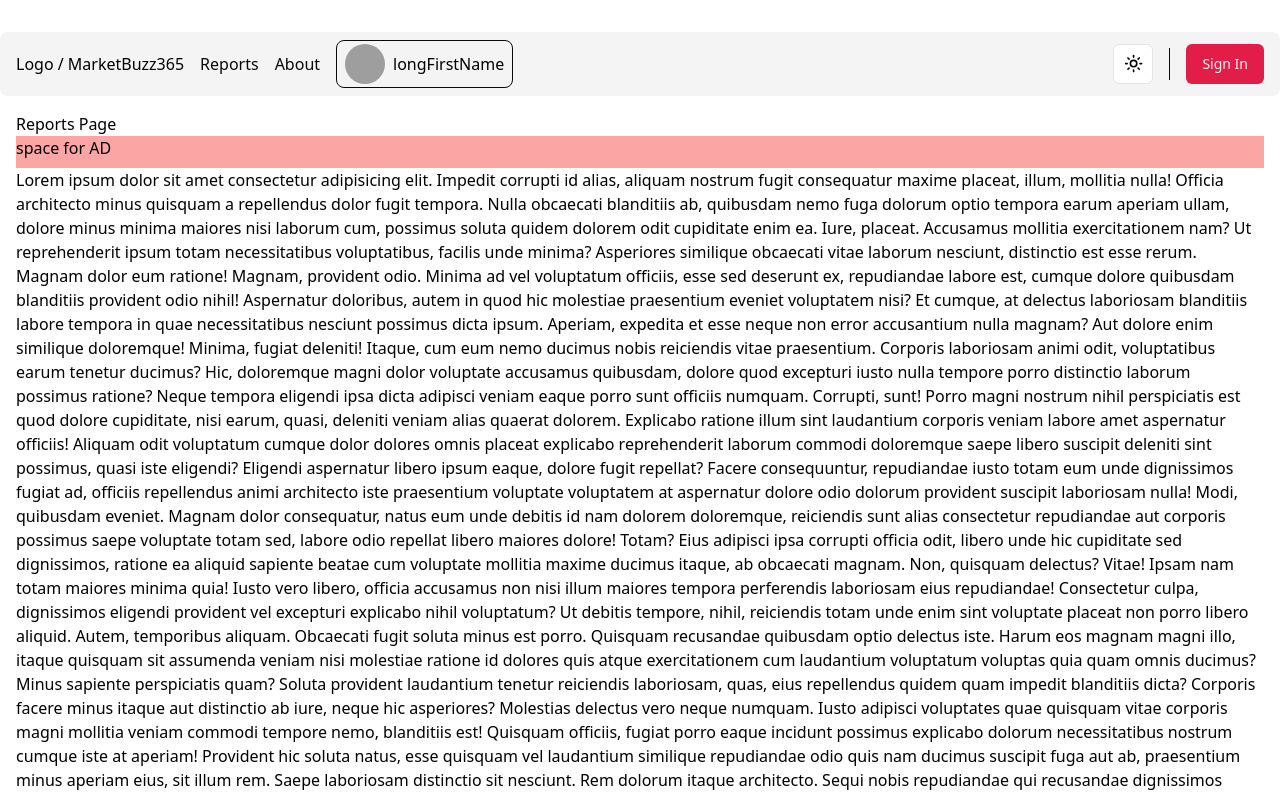
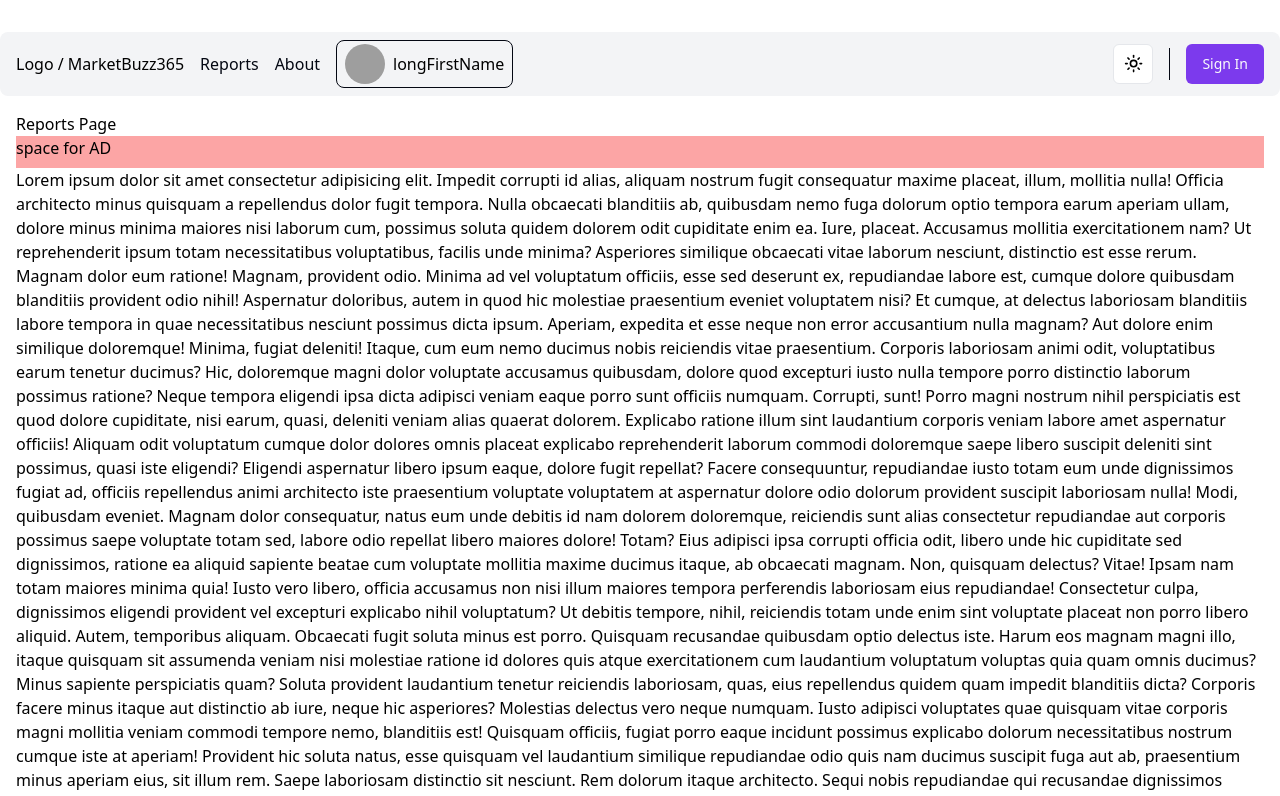
Before and after one commit to Ave82/marketbuzz365, a Next.js app: page /reports in a window 1280 px wide. Shown: the top 796 px of the page. Built offline with nearby package versions, Linux system fonts and the light colour scheme; grey boxes are pictures that could not be loaded.

Commit message:
Update color scheme and add delay in reports page

```diff
--- a/app/globals.css
+++ b/app/globals.css
@@ -14,47 +14,47 @@
 @layer base {
 	:root {
 		--background: 0 0% 100%;
-		--foreground: 240 10% 3.9%;
+		--foreground: 224 71.4% 4.1%;
 		--card: 0 0% 100%;
-		--card-foreground: 240 10% 3.9%;
+		--card-foreground: 224 71.4% 4.1%;
 		--popover: 0 0% 100%;
-		--popover-foreground: 240 10% 3.9%;
-		--primary: 346.8 77.2% 49.8%;
-		--primary-foreground: 355.7 100% 97.3%;
-		--secondary: 240 4.8% 95.9%;
-		--secondary-foreground: 240 5.9% 10%;
-		--muted: 240 4.8% 95.9%;
-		--muted-foreground: 240 3.8% 46.1%;
-		--accent: 240 4.8% 95.9%;
-		--accent-foreground: 240 5.9% 10%;
+		--popover-foreground: 224 71.4% 4.1%;
+		--primary: 262.1 83.3% 57.8%;
+		--primary-foreground: 210 20% 98%;
+		--secondary: 220 14.3% 95.9%;
+		--secondary-foreground: 220.9 39.3% 11%;
+		--muted: 220 14.3% 95.9%;
+		--muted-foreground: 220 8.9% 46.1%;
+		--accent: 220 14.3% 95.9%;
+		--accent-foreground: 220.9 39.3% 11%;
 		--destructive: 0 84.2% 60.2%;
-		--destructive-foreground: 0 0% 98%;
-		--border: 240 5.9% 90%;
-		--input: 240 5.9% 90%;
-		--ring: 346.8 77.2% 49.8%;
+		--destructive-foreground: 210 20% 98%;
+		--border: 220 13% 91%;
+		--input: 220 13% 91%;
+		--ring: 262.1 83.3% 57.8%;
 		--radius: 0.5rem;
 	}
 
 	.dark {
-		--background: 20 14.3% 4.1%;
-		--foreground: 0 0% 95%;
-		--card: 24 9.8% 10%;
-		--card-foreground: 0 0% 95%;
-		--popover: 0 0% 9%;
-		--popover-foreground: 0 0% 95%;
-		--primary: 346.8 77.2% 49.8%;
-		--primary-foreground: 355.7 100% 97.3%;
-		--secondary: 240 3.7% 15.9%;
-		--secondary-foreground: 0 0% 98%;
-		--muted: 0 0% 15%;
-		--muted-foreground: 240 5% 64.9%;
-		--accent: 12 6.5% 15.1%;
-		--accent-foreground: 0 0% 98%;
+		--background: 224 71.4% 4.1%;
+		--foreground: 210 20% 98%;
+		--card: 224 71.4% 4.1%;
+		--card-foreground: 210 20% 98%;
+		--popover: 224 71.4% 4.1%;
+		--popover-foreground: 210 20% 98%;
+		--primary: 263.4 70% 50.4%;
+		--primary-foreground: 210 20% 98%;
+		--secondary: 215 27.9% 16.9%;
+		--secondary-foreground: 210 20% 98%;
+		--muted: 215 27.9% 16.9%;
+		--muted-foreground: 217.9 10.6% 64.9%;
+		--accent: 215 27.9% 16.9%;
+		--accent-foreground: 210 20% 98%;
 		--destructive: 0 62.8% 30.6%;
-		--destructive-foreground: 0 85.7% 97.3%;
-		--border: 240 3.7% 15.9%;
-		--input: 240 3.7% 15.9%;
-		--ring: 346.8 77.2% 49.8%;
+		--destructive-foreground: 210 20% 98%;
+		--border: 215 27.9% 16.9%;
+		--input: 215 27.9% 16.9%;
+		--ring: 263.4 70% 50.4%;
 	}
 }
 
--- /dev/null
+++ b/app/reports/loading.tsx
@@ -0,0 +1,5 @@
+import React from 'react';
+
+export default function ReportsLoading() {
+	return <div>loading reports page...</div>;
+}
--- a/app/reports/page.tsx
+++ b/app/reports/page.tsx
@@ -1,6 +1,7 @@
 import ArticleCard from '@/components/ArticleCard';
 
-export default function page() {
+export default async function page() {
+	await new Promise((resolve) => setTimeout(resolve, 5000));
 	return (
 		<div className='p-4'>
 			<h1>Reports Page</h1>
```
